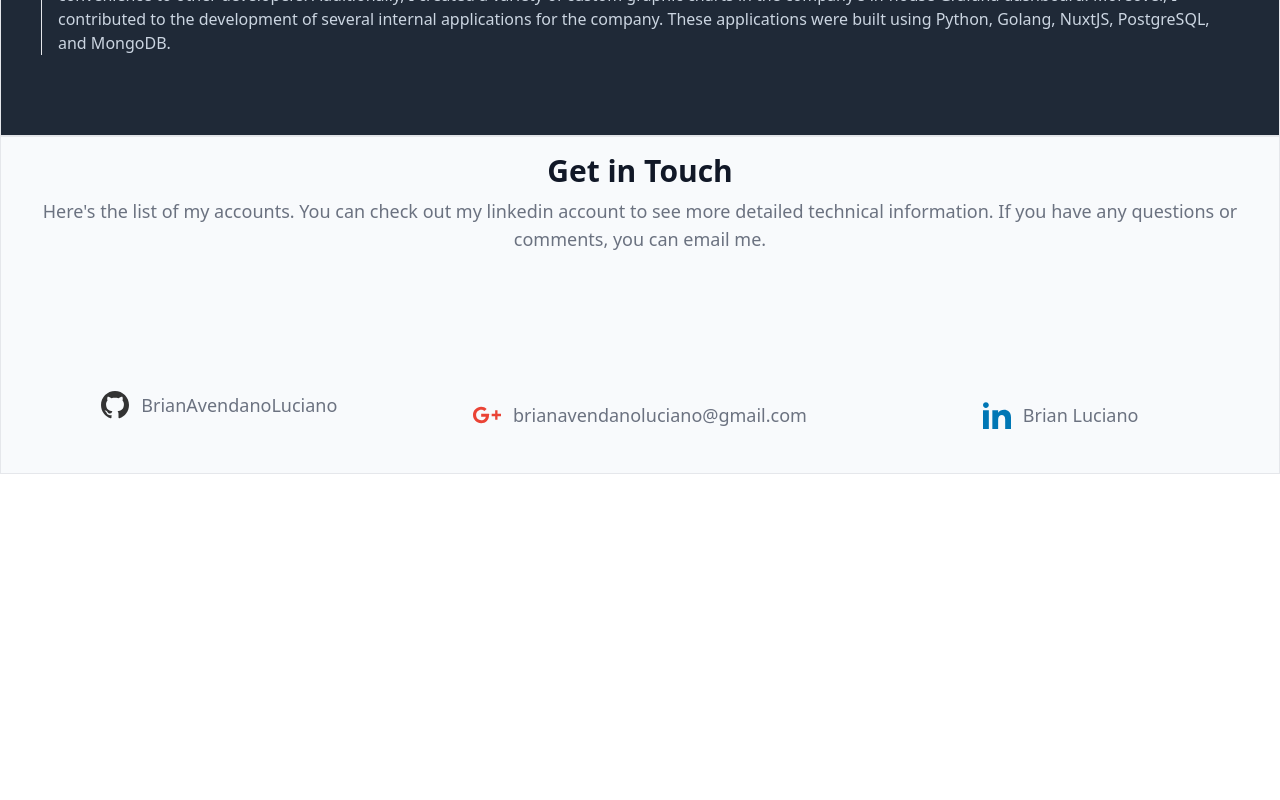
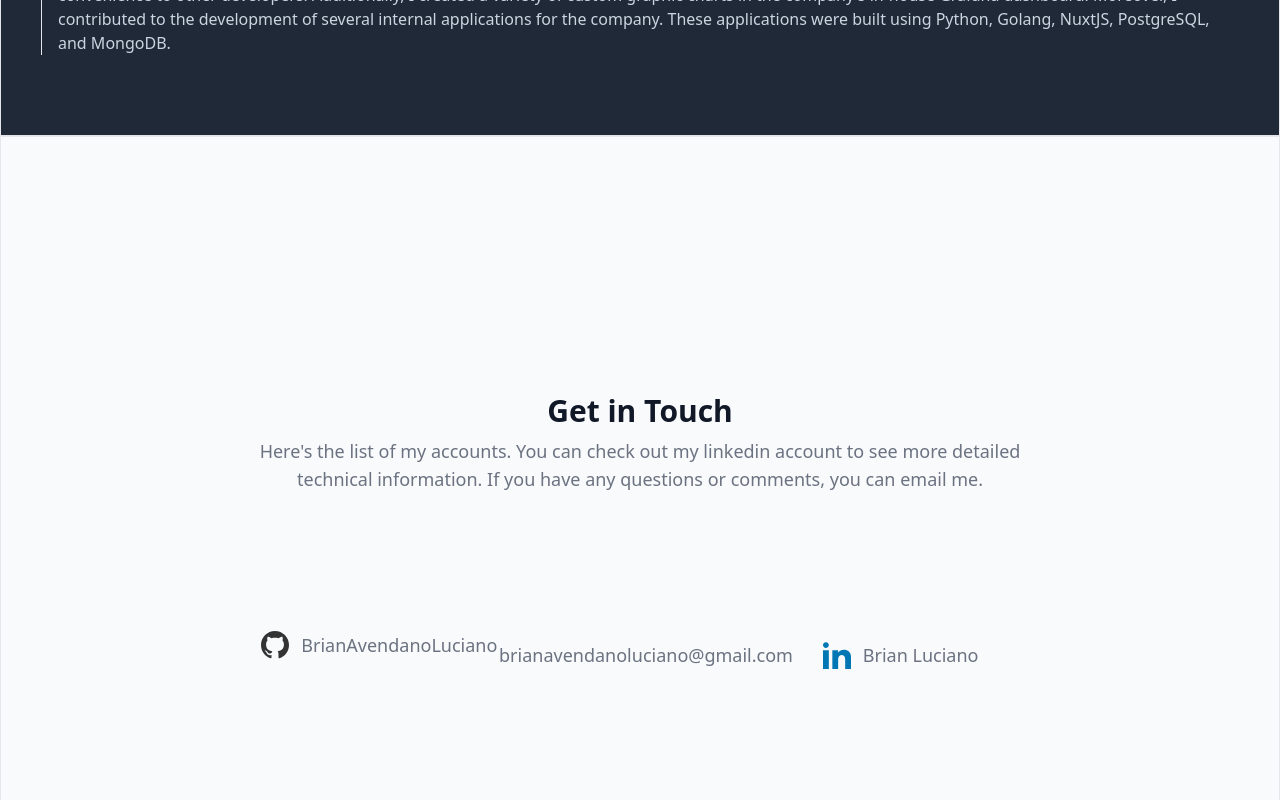
Before and after one commit to BrianAvendanoLuciano/portfolio, a React (Create React App) app: page / in a window 1280 px wide. Shown: the part 3000-3800 px from the top of the page. Before the commit the page ends 3474 px from the top, so only its background shows below. Built offline with nearby package versions, Linux system fonts and the light colour scheme.

Commit message:
get in touch

```diff
--- a/src/components/ui/Container.js
+++ b/src/components/ui/Container.js
@@ -1,10 +1,10 @@
 export function Container(props) {
     const bgColor = props.bgColor ?? 'bg-white';
     const fontColor = props.fontColor ?? 'text-gray-900';
-    const padding = props.padding ?? 'p-64';
+    // const padding = props.padding ?? 'p-64';
     const { title, subtitle } = props;
     return (
-        <div className={`${bgColor} ${padding} w-full p-4 text-center  border border-gray-200 shadow dark:bg-gray-800 dark:border-gray-700`}>
+        <div className={`${bgColor} p-64 w-full p-4 text-center  border border-gray-200 shadow dark:bg-gray-800 dark:border-gray-700`}>
             <h5 className={`${fontColor} mb-2 text-3xl font-bold dark:text-white"`}>{title}</h5>
             <p className="mb-5 text-base text-gray-500 sm:text-lg dark:text-gray-400">{subtitle}</p>
             {props.children}
```
